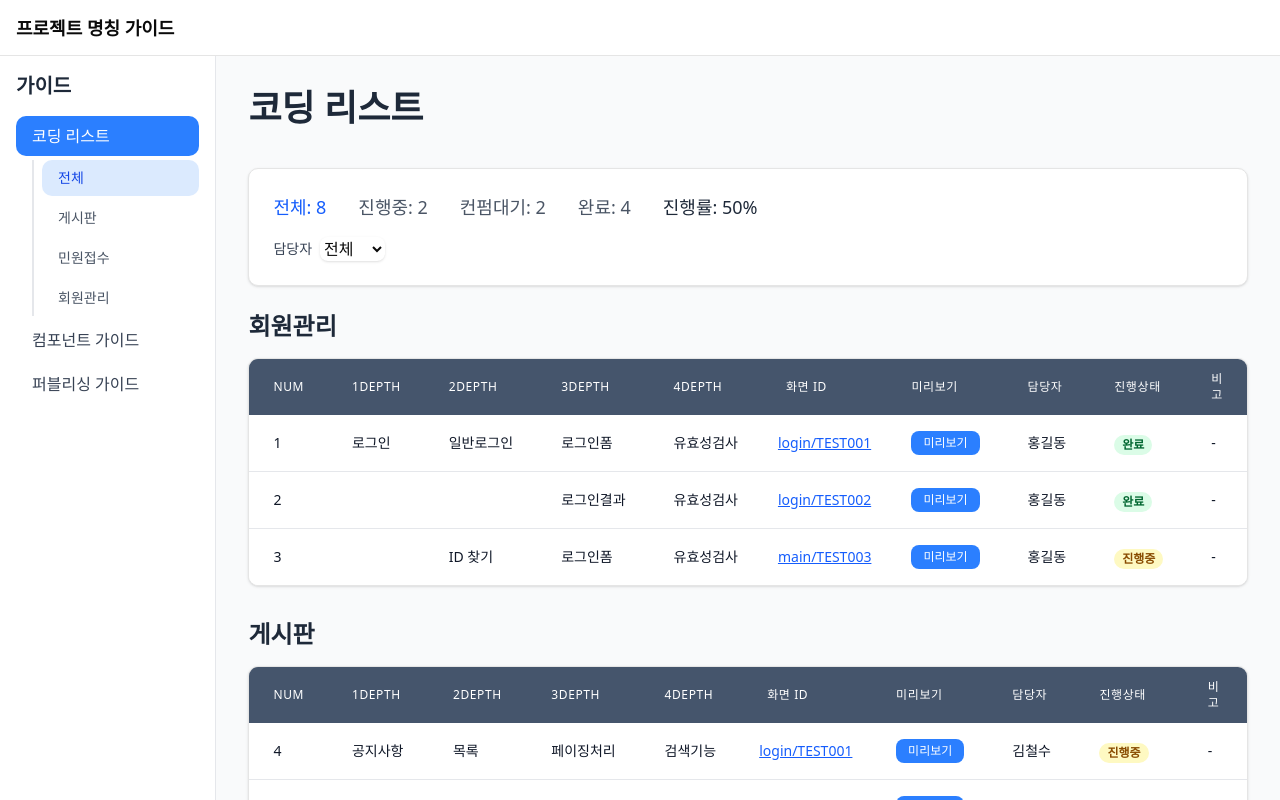
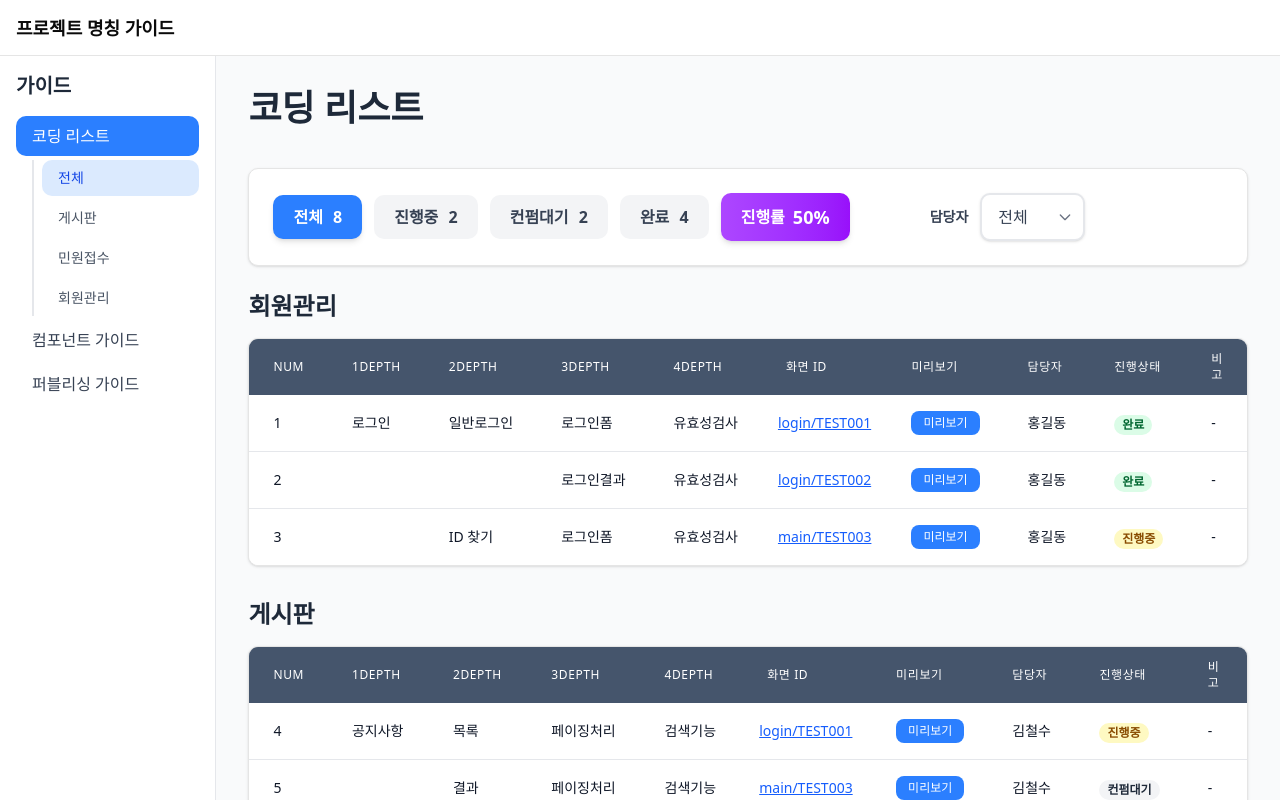
Before and after one commit to jmiju4798/react-templete, a React (Vite) app: page /guide/coding in a window 1280 px wide. Shown: the top 800 px of the page. Built offline with nearby package versions, Linux system fonts and the light colour scheme.

Commit message:
코딩리스트 수정

```diff
--- a/src/guide/pages/coding/CodingListPage.tsx
+++ b/src/guide/pages/coding/CodingListPage.tsx
@@ -112,7 +112,7 @@ export default function CodingListPage({
 
       // Ctrl(Windows/Linux) 또는 Cmd(Mac) 키가 눌렸는지 확인
       if (event && (event.ctrlKey || event.metaKey)) {
-        window.open(url, '_blank');
+        window.open(url, "_blank");
       } else {
         navigate(url);
       }
@@ -248,7 +248,9 @@ export default function CodingListPage({
                         </td>
                         <td
                           className="px-4 py-3 text-sm text-blue-600 dark:text-blue-400 underline cursor-pointer hover:text-blue-800 dark:hover:text-blue-300"
-                          onClick={(e) => handleNavigateToPage(item.filePath, e)}
+                          onClick={(e) =>
+                            handleNavigateToPage(item.filePath, e)
+                          }
                           role="button"
                           tabIndex={0}
                           onKeyDown={(e) => {
@@ -309,77 +311,86 @@ export default function CodingListPage({
       </header>
 
       <div className="mb-6 bg-white dark:bg-slate-900 rounded-lg shadow p-6 border dark:border-slate-700">
+        <div className="flex items-center flex-wrap gap-20">
           {/* 진행률 및 상태 카운트 표시 */}
-        <div className="flex gap-8 flex-wrap mb-4">
+          <div className="flex items-center gap-3 flex-wrap">
             <button
               onClick={() => handleStatusFilter(null)}
-            className={`text-lg font-medium transition-colors ${
+              className={`px-5 py-2.5 rounded-lg font-semibold transition-all duration-200 ${
                 selectedStatus === null
-                ? "text-blue-600 dark:text-blue-400"
-                : "text-gray-600 dark:text-gray-400 hover:text-gray-800 dark:hover:text-gray-200"
+                  ? "bg-blue-500 text-white shadow-md hover:bg-blue-600"
+                  : "bg-gray-100 dark:bg-slate-800 text-gray-700 dark:text-gray-300 hover:bg-gray-200 dark:hover:bg-slate-700"
               }`}
               aria-label="전체 항목 보기"
               aria-pressed={selectedStatus === null}
             >
-            전체: {statistics.total}
+              전체 <span className="ml-1.5 font-bold">{statistics.total}</span>
             </button>
+
             <button
               onClick={() => handleStatusFilter("진행중")}
-            className={`text-lg font-medium transition-colors ${
+              className={`px-5 py-2.5 rounded-lg font-semibold transition-all duration-200 ${
                 selectedStatus === "진행중"
-                ? "text-blue-600 dark:text-blue-400"
-                : "text-gray-600 dark:text-gray-400 hover:text-gray-800 dark:hover:text-gray-200"
+                  ? "bg-yellow-500 text-white shadow-md hover:bg-yellow-600"
+                  : "bg-gray-100 dark:bg-slate-800 text-gray-700 dark:text-gray-300 hover:bg-gray-200 dark:hover:bg-slate-700"
               }`}
               aria-label="진행중인 항목만 보기"
               aria-pressed={selectedStatus === "진행중"}
             >
-            진행중: {statistics.inProgress}
+              진행중{" "}
+              <span className="ml-1.5 font-bold">{statistics.inProgress}</span>
             </button>
+
             <button
               onClick={() => handleStatusFilter("컨펌대기")}
-            className={`text-lg font-medium transition-colors ${
+              className={`px-5 py-2.5 rounded-lg font-semibold transition-all duration-200 ${
                 selectedStatus === "컨펌대기"
-                ? "text-blue-600 dark:text-blue-400"
-                : "text-gray-600 dark:text-gray-400 hover:text-gray-800 dark:hover:text-gray-200"
+                  ? "bg-gray-500 text-white shadow-md hover:bg-gray-600"
+                  : "bg-gray-100 dark:bg-slate-800 text-gray-700 dark:text-gray-300 hover:bg-gray-200 dark:hover:bg-slate-700"
               }`}
               aria-label="컨펌대기 항목만 보기"
               aria-pressed={selectedStatus === "컨펌대기"}
             >
-            컨펌대기: {statistics.pending}
+              컨펌대기{" "}
+              <span className="ml-1.5 font-bold">{statistics.pending}</span>
             </button>
+
             <button
               onClick={() => handleStatusFilter("완료")}
-            className={`text-lg font-medium transition-colors ${
+              className={`px-5 py-2.5 rounded-lg font-semibold transition-all duration-200 ${
                 selectedStatus === "완료"
-                ? "text-blue-600 dark:text-blue-400"
-                : "text-gray-600 dark:text-gray-400 hover:text-gray-800 dark:hover:text-gray-200"
+                  ? "bg-green-500 text-white shadow-md hover:bg-green-600"
+                  : "bg-gray-100 dark:bg-slate-800 text-gray-700 dark:text-gray-300 hover:bg-gray-200 dark:hover:bg-slate-700"
               }`}
               aria-label="완료된 항목만 보기"
               aria-pressed={selectedStatus === "완료"}
             >
-            완료: {statistics.completed}
+              완료{" "}
+              <span className="ml-1.5 font-bold">{statistics.completed}</span>
             </button>
-          <div
-            className="text-lg font-medium text-gray-800 dark:text-gray-100"
-            aria-label={`전체 진행률 ${statistics.progressRate}퍼센트`}
-          >
-            진행률: {statistics.progressRate}%
+
+            <div className="flex items-center gap-2 px-5 py-2.5 rounded-lg bg-gradient-to-r from-purple-500 to-purple-600 text-white shadow-md">
+              <span className="font-semibold">진행률</span>
+              <span className="font-bold text-lg">
+                {statistics.progressRate}%
+              </span>
             </div>
           </div>
 
           {/* 담당자 필터 */}
-        <div className="flex items-center gap-2">
+          <div className="flex items-center gap-3">
             <label
               htmlFor="manager"
-            className="text-sm font-medium text-gray-700 dark:text-gray-300"
+              className="text-sm font-semibold text-gray-700 dark:text-gray-300"
             >
               담당자
             </label>
+            <div className="relative">
               <select
                 id="manager"
                 value={selectedManager}
                 onChange={(e) => setSelectedManager(e.target.value)}
-            className="form-select rounded-md border-gray-300 dark:border-slate-600 dark:bg-slate-800 dark:text-gray-100 shadow-sm focus:border-blue-500 focus:ring-blue-500"
+                className="appearance-none px-4 py-2.5 pr-10 rounded-lg border-2 border-gray-200 dark:border-slate-700 bg-white dark:bg-slate-800 text-gray-700 dark:text-gray-300 font-medium shadow-sm hover:border-gray-300 dark:hover:border-slate-600 focus:outline-none focus:ring-2 focus:ring-blue-500 focus:border-transparent transition-all cursor-pointer"
                 aria-label="담당자 선택"
               >
                 <option value="all">전체</option>
@@ -389,6 +400,23 @@ export default function CodingListPage({
                   </option>
                 ))}
               </select>
+              <div className="pointer-events-none absolute inset-y-0 right-0 flex items-center px-3 text-gray-500 dark:text-gray-400">
+                <svg
+                  className="w-4 h-4"
+                  fill="none"
+                  stroke="currentColor"
+                  viewBox="0 0 24 24"
+                >
+                  <path
+                    strokeLinecap="round"
+                    strokeLinejoin="round"
+                    strokeWidth={2}
+                    d="M19 9l-7 7-7-7"
+                  />
+                </svg>
+              </div>
+            </div>
+          </div>
         </div>
       </div>
 
```
Lines whose indentation alone changed are shown as unchanged.
